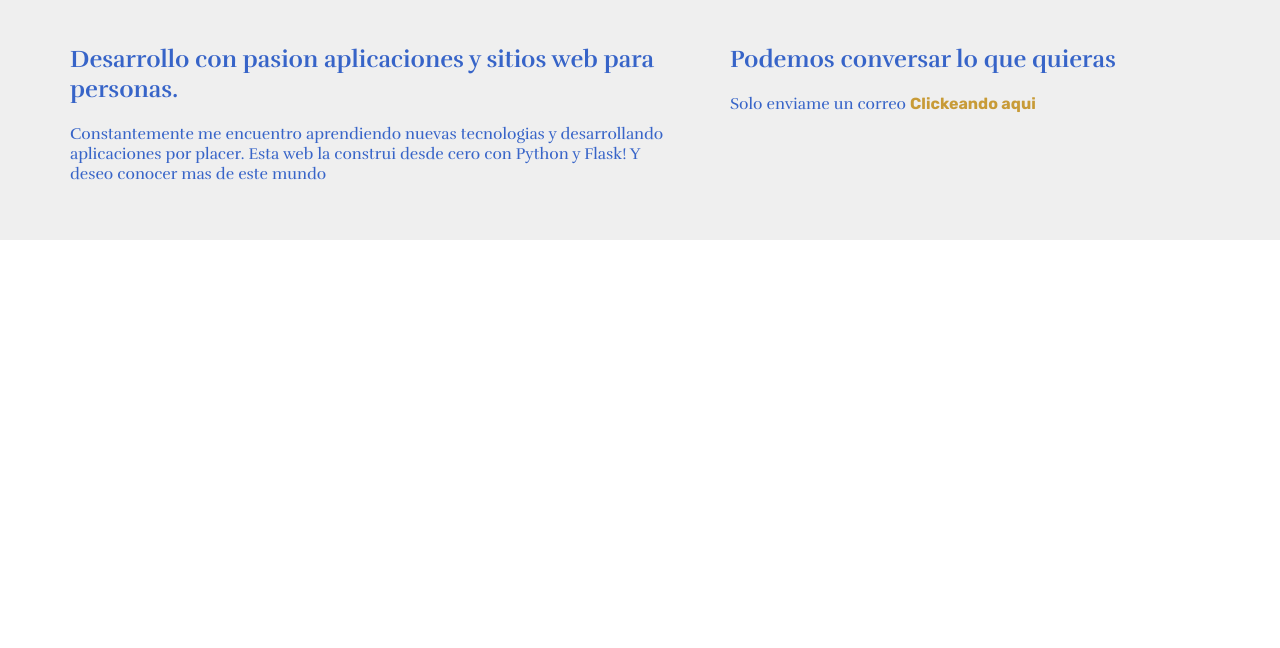
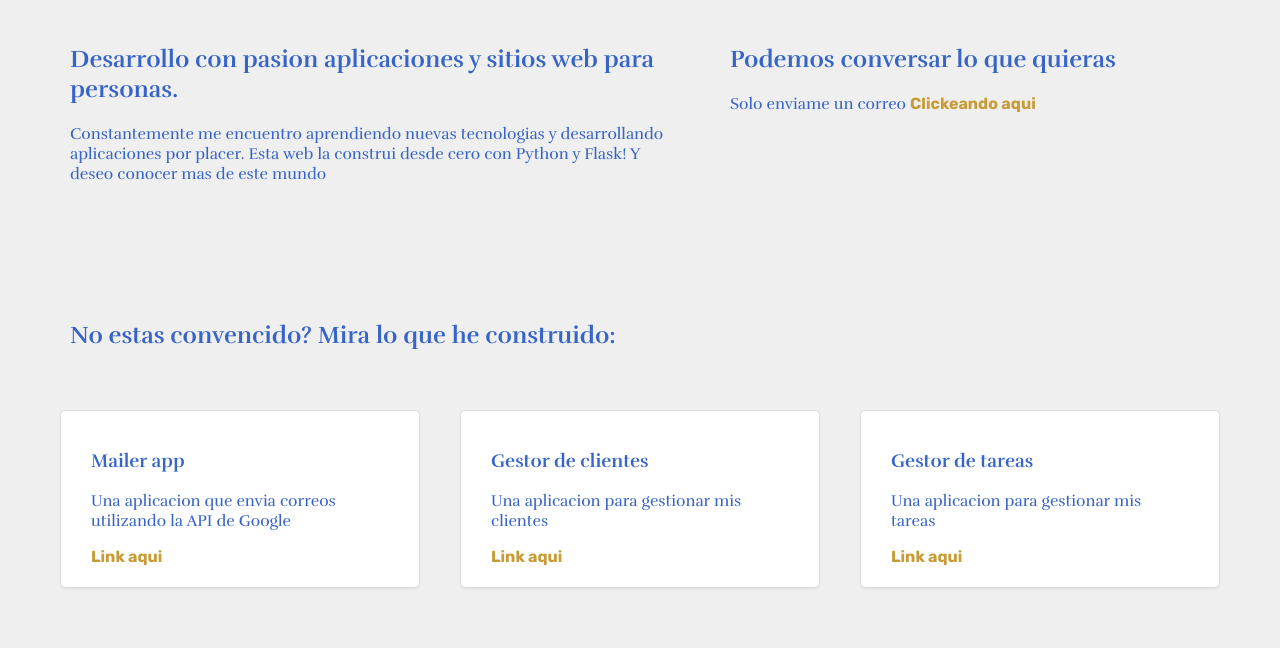
Before and after one commit to luisdiaz2022/Portfolio, a Flask app: page / in a window 1280 px wide. Shown: the part 743-1391 px from the top of the page. Before the commit the page ends 983 px from the top, so only its background shows below. Run offline with Flask 3, Linux system fonts and the light colour scheme.

Commit message:
Added second section to show my projects

```diff
--- a/app/static/styles.css
+++ b/app/static/styles.css
@@ -121,3 +121,16 @@ a.btn {
 .vert-pad {
     padding: 20px 0;
 }
+
+.card {
+    background-color: #fff;
+    box-shadow: 0 1px 2px #ddd;
+    border: solid 1px #ddd;
+    border-radius: 5px;
+    padding: 20px 30px;
+}
+
+.third {
+    width: 360px;
+    margin: 20px;
+}
--- a/app/templates/portfolio/index.html
+++ b/app/templates/portfolio/index.html
@@ -20,4 +20,5 @@ Bienvenido
         </div>
     </div>
 {% include 'portfolio/section-first.html' %}
+{% include 'portfolio/section-second.html' %}
 {% endblock %}
--- /dev/null
+++ b/app/templates/portfolio/section-second.html
@@ -0,0 +1,25 @@
+<div class="center padded">
+    <div class="content padded">
+        <div class="padded">
+            <h1>No estas convencido? Mira lo que he construido:</h1>
+        </div>
+        <div class="row">
+            <div class="card third">
+                <h3>Mailer app</h3>
+                <p>Una aplicacion que envia correos utilizando
+                    la API de Google</p>
+                <a class="orange" target="_blank" href=#>Link aqui</a>
+            </div>
+            <div class="card third">
+                <h3>Gestor de clientes</h3>
+                <p>Una aplicacion para gestionar mis clientes</p>
+                <a class="orange" href=#>Link aqui</a>
+            </div>
+            <div class="card third">
+                <h3>Gestor de tareas</h3>
+                <p>Una aplicacion para gestionar mis tareas</p>
+                <a class="orange" href=#>Link aqui</a>
+            </div>
+        </div>
+    </div>
+</div>
```
